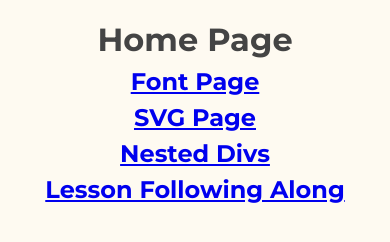
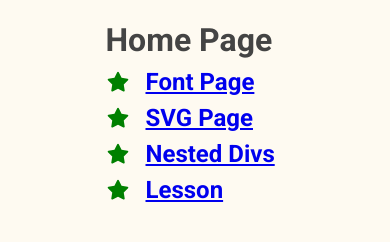
Before and after one commit to RobertCardwell/Boilerplate-Regular, a website: page index.html in a window 390 px wide. Drawn offline with nearby package versions, Linux system fonts and the light colour scheme; files that its build step writes are made by us from their sources.

Commit message:
minor edits

```diff
--- a/index.html
+++ b/index.html
@@ -10,20 +10,20 @@
     that clears the cache whenever gulp runs during development because that parameter changes.
     In production instead have a file expiry config in the web server.
     See http://www.stevesouders.com/blog/2008/08/23/revving-filenames-dont-use-querystring/  -->
-    <link rel="stylesheet" href="/dist/main.css?cb=1579739567527">
+    <link rel="stylesheet" href="/dist/main.css?cb=1579836497792">
 </head>
 <body>
 
-    <H1>Home Page</H1>
-
-    <H2><a href="/src/pages/font-page.html">Font Page</a></H2>
-    <H2><a href="/src/pages/svg-page.html">SVG Page</a></H2>
-    <H2><a href="/src/pages/nested-divs.html">Nested Divs</a></H2>
-    <H2><a href="/src/pages/test.html">Lesson Following Along</a></H2>
-
+    <div id="home-div">
+        <H1>Home Page</H1>
+        <H2><span><i class="fas fa-star _bullet"></i></span><a href="/src/pages/font-page.html">Font Page</a></H2>
+        <H2><span><i class="fas fa-star _bullet"></i></span><a href="/src/pages/svg-page.html">SVG Page</a></H2>
+        <H2><span><i class="fas fa-star _bullet"></i></span><a href="/src/pages/nested-divs.html">Nested Divs</a></H2>
+        <H2><span><i class="fas fa-star _bullet"></i></span><a href="/src/pages/test.html">Lesson</a></H2>
+    </div>
 
     <!-- Javascript File -->
-    <script src="/dist/all.js?cb=1579739567527"></script>
+    <script src="/dist/all.js?cb=1579836497792"></script>
 
 </body>
 </html>
--- a/src/scss/_fonts.scss
+++ b/src/scss/_fonts.scss
@@ -1,6 +1,6 @@
 // Default font for body and titles.
 
-@import url('https://fonts.googleapis.com/css?family=Montserrat:400,700&subset=latin');
+@import url('https://fonts.googleapis.com/css?family=Roboto:400,700&subset=latin');
 
 // Glyphter SVG Conversion Font
 @import url('/src/fonts/sm-gl/css/sm.css');
--- a/src/scss/_global.scss
+++ b/src/scss/_global.scss
@@ -13,17 +13,32 @@ body, html {
 
 body {  // body consists of header, main, footer
     margin: 1rem;
-    font-family: 'Montserrat';
+    font-family: 'Roboto';
     line-height: 1.5;
+    font-size: 16px;
+    margin-bottom: 1.5rem;
     color: $desktop-text;
     // background: $desktop-background url($background-pattern);
     // background-size: 4%;
     background: $desktop-background;    // color only, no pattern
 }
 
-H1, H2, H3 {    // To avoid ragged-looking left-alignment when text is wrapped.
+H1, H2, H3 {
+    margin: 0;
+}
+
+.info {
+    text-align: left;
+}
+
+.media-break {
     @media screen and (max-width: 800px) and (orientation: portrait) {
-        text-align: center;
+        display: table;
     }
-    margin:0;
 }
+
+._bullet {
+    color: green;
+    font-size: 80%;
+    padding-right: 1rem;
+}
--- a/src/scss/_page_font_page.scss
+++ b/src/scss/_page_font_page.scss
@@ -1,12 +1,13 @@
 #fonts-wrapper {
     min-width: 300px;
     max-width: 600px;
-    border-top: 1px solid;
-    border-left: 1px solid;
     margin: 2rem auto;
 
     .cell {
         padding: 1rem;
+        margin-bottom: 1rem;
+        border-top: 1px solid;
+        border-left: 1px solid;
         border-right: 1px solid;
         border-bottom: 1px solid;
         background-color: #fff2cf;
--- /dev/null
+++ b/src/scss/_page_home_page.scss
@@ -0,0 +1,6 @@
+#home-div {
+    @media screen and (max-width: 800px) and (orientation: portrait) {
+        margin: 0 auto;
+        width: 50%;
+    }
+}
--- a/src/scss/_page_svgs.scss
+++ b/src/scss/_page_svgs.scss
@@ -40,7 +40,6 @@
         }
         .info {
             padding: 1rem 2rem;
-            height: 4rem;
             text-align: center;
 
         }
--- a/src/scss/_variables.scss
+++ b/src/scss/_variables.scss
@@ -2,4 +2,4 @@
 // $desktop-text: rgba(255, 255, 255, 0.50);       // "ghostly white"
 $desktop-background: #fefaf1;                   // "palest wheat"
 // $desktop-background: rgb(131, 18, 146);         // "purple grape"
-$cell-color: #fff2cf                            // "light wheat"
+$cell-color: #fff2cf;                            // "light wheat"
--- a/src/scss/main.scss
+++ b/src/scss/main.scss
@@ -6,6 +6,7 @@
 @import 'global';
 
 /* Page Specific */
+@import '_page_home_page';
 @import '_page_font_page';
 @import '_page_svgs';
 @import '_page_icons';
```
Also changed, not shown: src/pages/font-page.html (+11 -8 lines).
